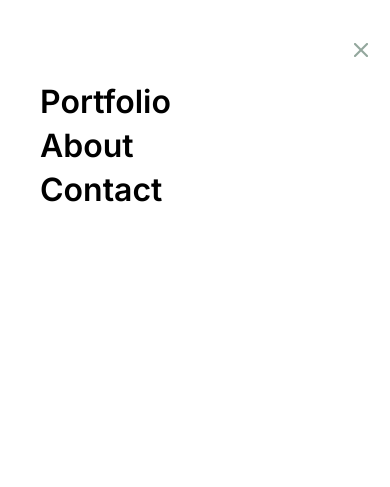
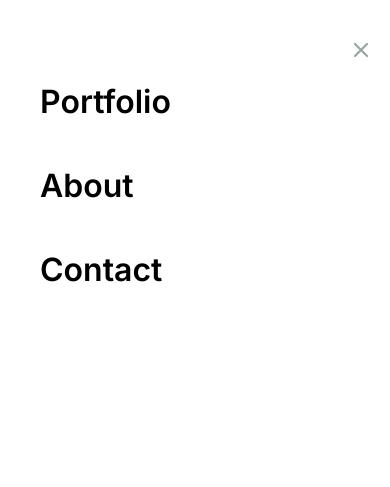
Before and after one commit to IsmaelMastronardi/Old-Portfolio, a website: page index.html in a window 390 px wide. Both pictures are taken after a click on the button 343 px from the left and 18 px from the top of the page. Shown: the top 487 px of the page. Drawn offline with Linux system fonts and the light colour scheme.

Commit message:
add margin to menu list Items

```diff
--- a/Styles/mobileMenu.css
+++ b/Styles/mobileMenu.css
@@ -15,6 +15,10 @@
 }
 
 .mobileMenulistItem {
+  margin-bottom: 40px;
+}
+
+.mobileMenulistItemAnchor {
   font-size: 32px;
   font-family: 'Inter', sans-serif;
   font-weight: 600;
--- a/mobileMenu.js
+++ b/mobileMenu.js
@@ -6,8 +6,9 @@ function removeMenu() {
 }
 function addListItem(menuList, listText, gotToSection) {
   const listItem = document.createElement('li');
+  listItem.classList.add('mobileMenulistItem');
   const listItemAnchor = document.createElement('a');
-  listItemAnchor.classList.add('mobileMenulistItem');
+  listItemAnchor.classList.add('mobileMenulistItemAnchor');
   const text = document.createTextNode(listText);
   listItem.addEventListener('click', removeMenu);
   listItemAnchor.href = gotToSection;
```
